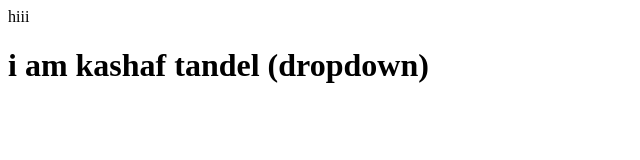
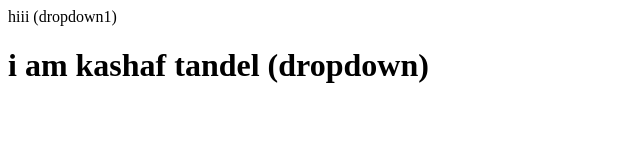
Before and after one commit to kashaf-tandel/apnacollege-demo, a plain HTML site: page index.html in a window 1280 px wide. Shown: the whole page, without its empty margins (0-640 px from the left). Drawn offline with Linux system fonts and the light colour scheme.

Commit message:
add dropdown1

```diff
--- a/index.html
+++ b/index.html
@@ -1,2 +1,2 @@
-<p>hiii</p>
+<p>hiii (dropdown1)</p>
 <h1>i am kashaf tandel (dropdown)</h1>
```
